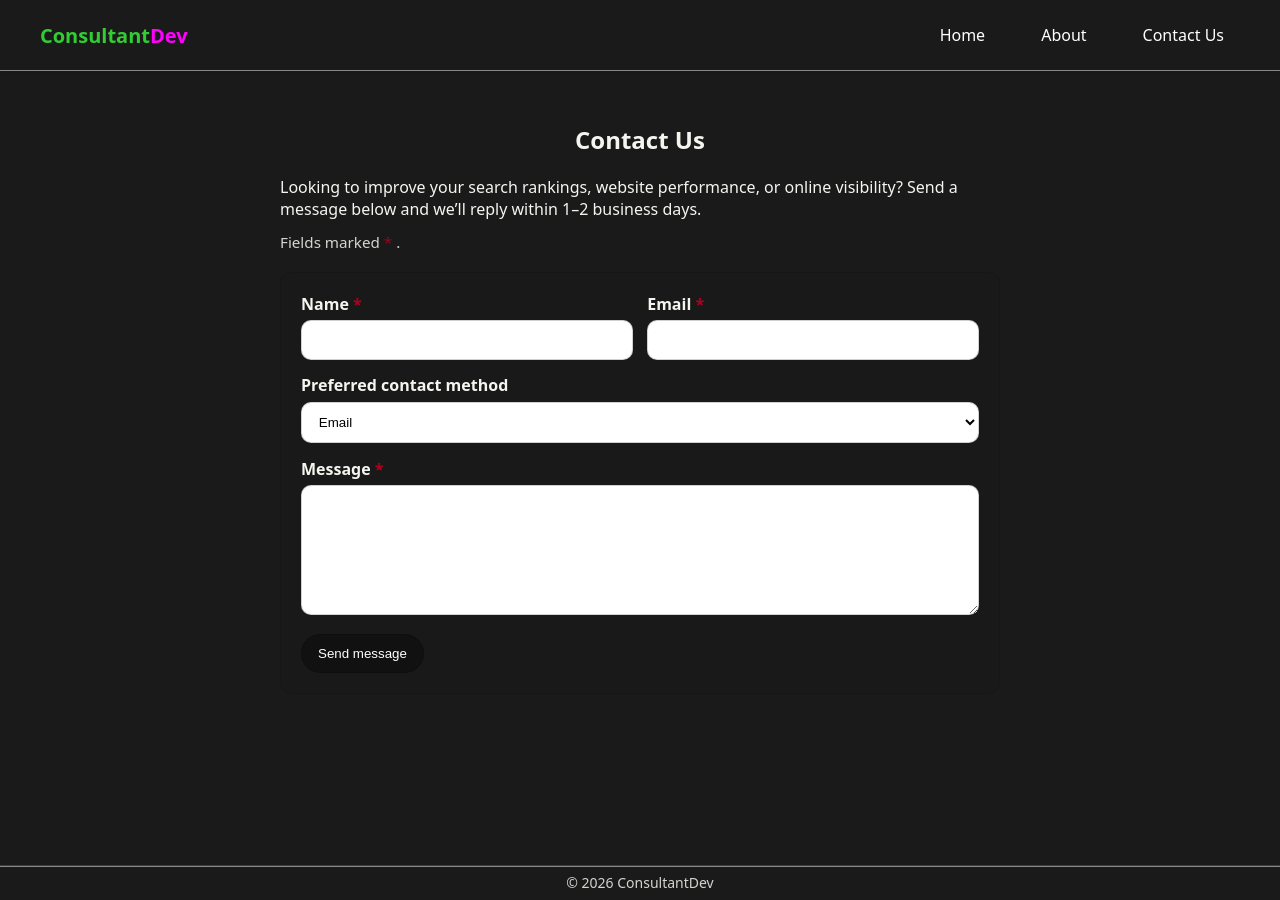
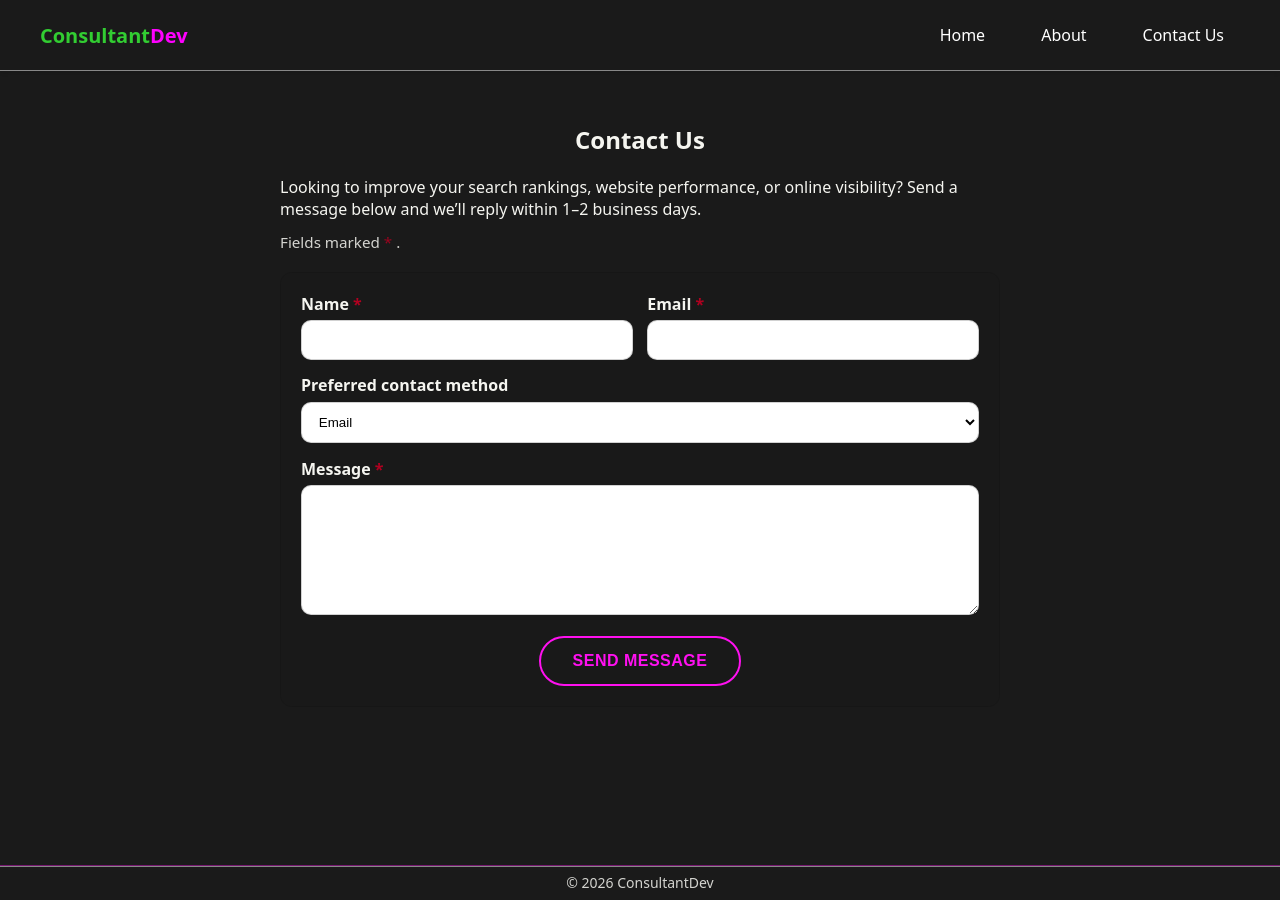
Before and after one commit to m33lucky-benny/ebiya-consul, a Jekyll site: the page built from contact.md, in a window 1280 px wide. Built offline with Jekyll 4.4.1, drawn with Linux system fonts in a browser that asks for light colours.

Commit message:
Update main.scss

```diff
--- a/assets/css/main.scss
+++ b/assets/css/main.scss
@@ -86,3 +86,47 @@ footer p {
 .page .post-title {
   text-align: center;
 }
+
+// ----------------------------------------
+// Contact form button
+// ----------------------------------------
+// Contact form button - matches your neon brand
+.contact-form .submit-btn {
+  padding: 0.9rem 2rem;
+  border: 2px solid var(--primary);
+  border-radius: 999px;  // pill shape
+  background: transparent;
+  color: var(--primary);
+  font-weight: 700;
+  font-size: 1rem;
+  cursor: pointer;
+  transition: all 0.3s ease;
+  text-transform: uppercase;
+  letter-spacing: 0.5px;
+}
+
+.contact-form .submit-btn:hover:not(:disabled) {
+  background: var(--primary);
+  color: var(--dark1);
+  box-shadow:
+    0 0 20px var(--primary),
+    0 0 40px var(--secondary);
+  transform: translateY(-2px);
+}
+
+.contact-form .submit-btn:active {
+  transform: translateY(0);
+}
+
+.contact-form .submit-btn[disabled] {
+  opacity: 0.5;
+  cursor: not-allowed;
+  box-shadow: none;
+}
+
+// Center the entire form actions row
+.contact-form .form-actions {
+  display: flex;
+  justify-content: center;
+  margin-top: 1rem;
+}
```
